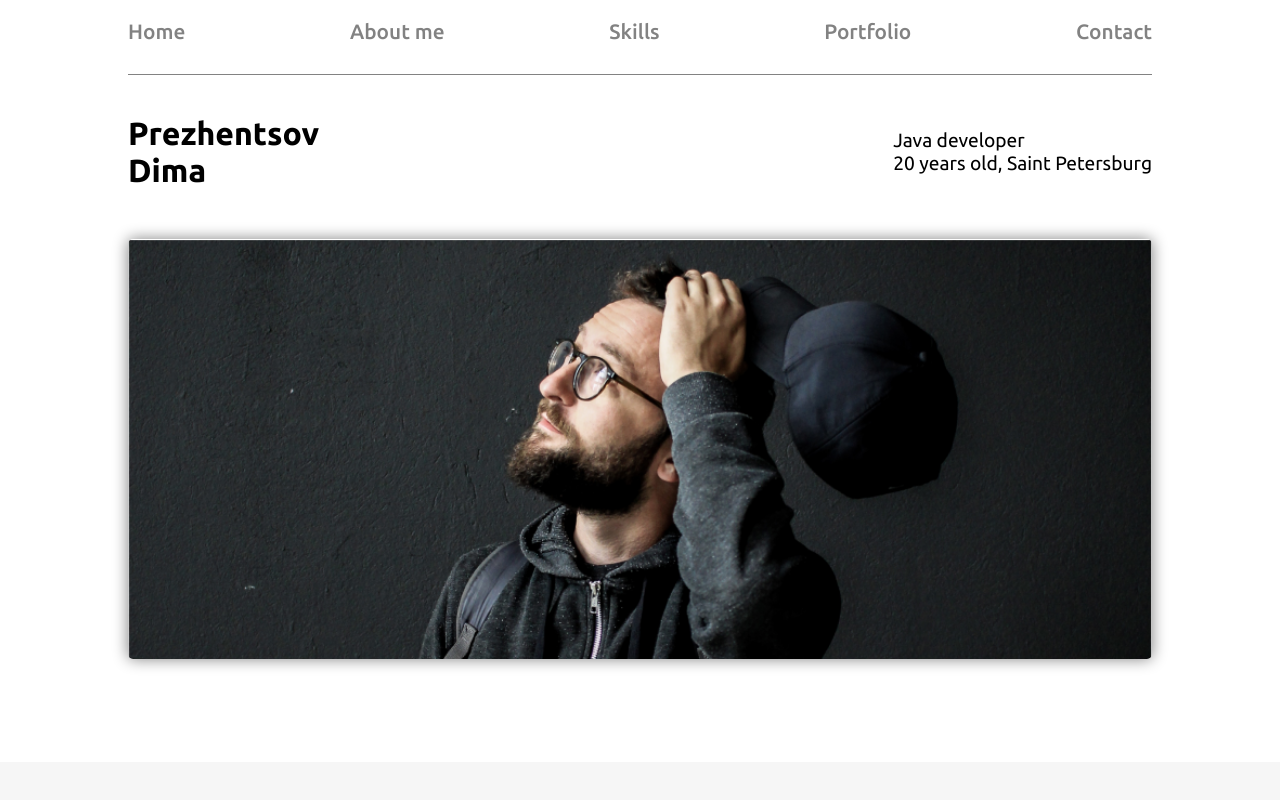
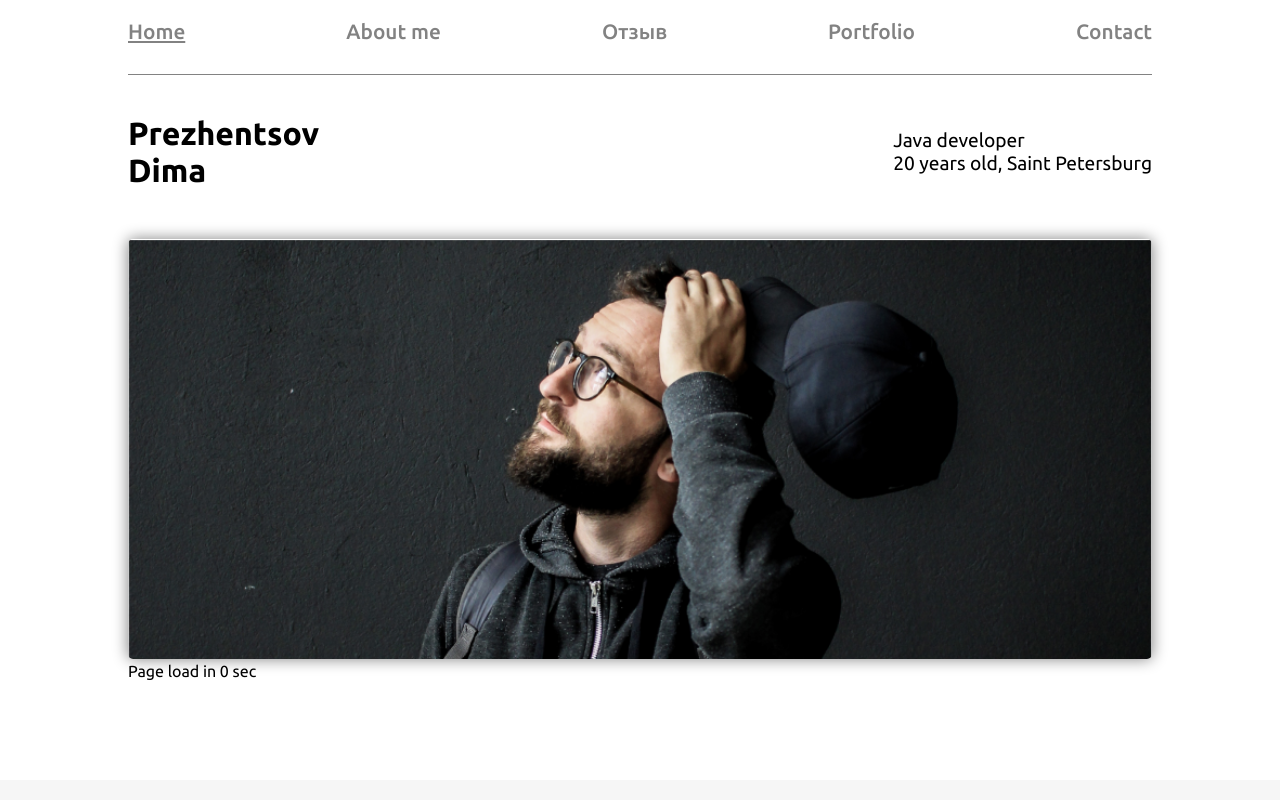
Before and after one commit to dima-prezhentsov/webSite, a plain HTML site: page index.html in a window 1280 px wide. Shown: the top 800 px of the page. Drawn offline with Linux system fonts and the light colour scheme.

Commit message:
feat: added lab 5

```diff
--- a/index.html
+++ b/index.html
@@ -11,6 +11,7 @@
     <link rel="preconnect" href="https://fonts.googleapis.com">
     <link rel="preconnect" href="https://fonts.gstatic.com" crossorigin>
     <link href="https://fonts.googleapis.com/css2?family=Ubuntu:ital,wght@0,300;0,400;0,500;0,700;1,300&display=swap" rel="stylesheet">
+    <script src="src/script/pageLoad.js"></script>
 </head>
 <body>
     <div class="wrapper_white">
@@ -18,9 +19,9 @@
 
             <div class="header">
                 <ul class="header__navbar">
-                    <li><a class="header__navbar__link" href="#">Home</a></li>
-                    <li><a class="header__navbar__link" href="#">About me</a></li>
-                    <li><a class="header__navbar__link" href="#">Skills</a></li>
+                    <li><a class="header__navbar__link" id="home-page-link" href="index.html">Home</a></li>
+                    <li><a class="header__navbar__link" href="#aboutMe">About me</a></li>
+                    <li><a class="header__navbar__link" id="review-page-link" href="review.html">Отзыв</a></li>
                     <li><a class="header__navbar__link" href="#">Portfolio</a></li>
                     <li><a class="header__navbar__link" href="#">Contact</a></li>
                 </ul>
@@ -35,11 +36,14 @@
                 </p>
             </div>
             <img src="src/img/person_picture.png" alt="person_picture" class="header__picture">
+            <div id="loadInfo">
+
+            </div>
         </div>
     </div>
     <div class="wrapper_gray">
         <div class="container">
-            <div class="about-me">
+            <div class="about-me" id="aboutMe">
                 <h3 class="about-me__header">About me</h3>
                 <p class="about-me__main-text">
                     Hi, I'm Dima – Java Developer from Saint Petersburg.
--- a/src/script/pageLoad.js
+++ b/src/script/pageLoad.js
@@ -9,6 +9,14 @@ function ready() {
 
     loadInfo.innerHTML += `Page load in ${dif} sec`;
 
+    if (document.location.href.includes('/index.html')) {
+        document.getElementById('home-page-link').style.textDecoration += "underline";
+    }
+
+    if (document.location.href.includes('/review.html')) {
+        document.getElementById('review-page-link').style.textDecoration += "underline";
+    }
+
 }
 
 document.addEventListener("DOMContentLoaded", ready);
--- a/src/style/main.css
+++ b/src/style/main.css
@@ -20,3 +20,7 @@ a {
 .wrapper_white {
     background-color: #fff;
 }
+
+.selected {
+    text-decoration: underline;
+}
```
